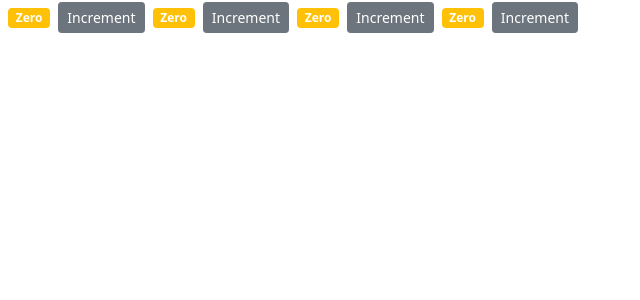
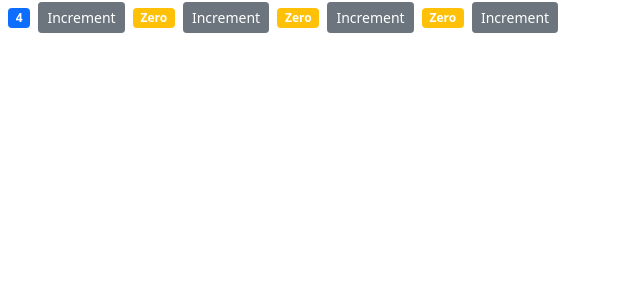
Before and after one commit to jimmymano/counter-app, a React (Create React App) app: page / in a window 1280 px wide. Shown: the top 300 px of the page, without its empty margins (0-640 px from the left). Built offline with nearby package versions, Linux system fonts and the light colour scheme.

Commit message:
set Counter state with props

```diff
--- a/src/components/counter.jsx
+++ b/src/components/counter.jsx
@@ -2,25 +2,26 @@ import React, { Component } from "react";
 
 class Counter extends Component {
   state = {
-    count: 0,
+    value: this.props.value,
   };
   //1.This method returns a string of Zero or the count property
   formatCount() {
-    const { count } = this.state;
+    const { value: count } = this.state;
     return count === 0 ? "Zero" : count;
   }
   //2.This method will apply classes based on state property
   getBadgeClasses() {
     let classes = "badge m-2";
-    classes += this.state.count === 0 ? " bg-warning" : " bg-primary";
+    classes += this.state.value === 0 ? " bg-warning" : " bg-primary";
     return classes;
   }
   //3.This method will increment by using setState method
   handleIncrement = () => {
-    this.setState({ count: this.state.count + 1 });
+    this.setState({ value: this.state.value + 1 });
   };
 
   render() {
+    console.log("props", this.props);
     return (
       <React.Fragment>
         <span className={this.getBadgeClasses()}>{this.formatCount()}</span>
--- a/src/components/counters.jsx
+++ b/src/components/counters.jsx
@@ -14,7 +14,7 @@ class Counters extends Component {
     return (
       <div>
         {this.state.counters.map((counter) => (
-          <Counter key={counter.id} />
+          <Counter key={counter.id} value={counter.value} />
         ))}
       </div>
     );
```
